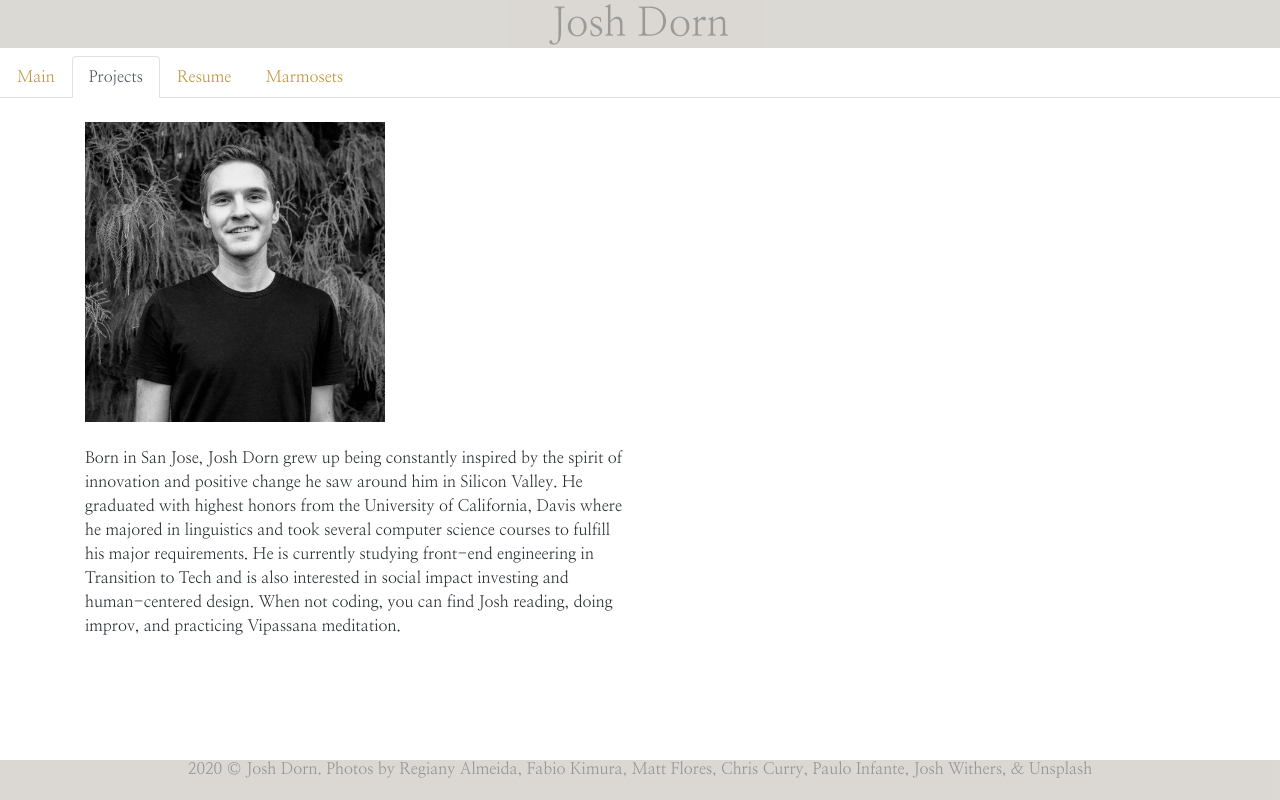
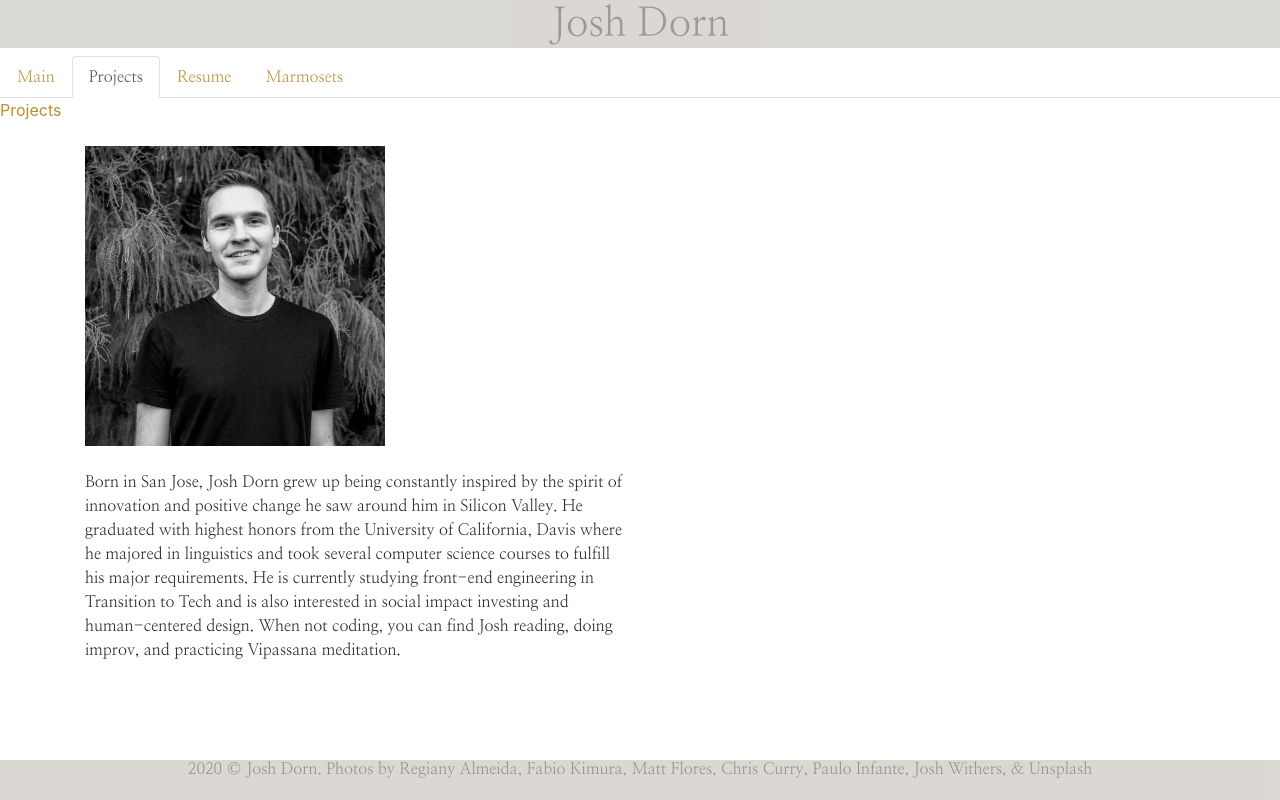
Before and after one commit to jrdorn/jrdorn.github.io, a React (Create React App) app in the folder personal-website/: page / in a window 1280 px wide. Both pictures are taken after a click on the tab "Projects". Built offline with nearby package versions, Linux system fonts and the light colour scheme.

Commit message:
Navbar links

```diff
--- a/personal-website/src/App.js
+++ b/personal-website/src/App.js
@@ -10,8 +10,11 @@ import Col from "react-bootstrap/Col";
 
 import profile_pic from "./img/profile_pic.jpg";
 
+
+
 function App() {
   return (
+
     <body className="App">
       <header>
         <h1 id="top">Josh Dorn</h1>
--- a/personal-website/src/components/navbar.js
+++ b/personal-website/src/components/navbar.js
@@ -5,10 +5,14 @@ import Tab from "react-bootstrap/Tab";
 
 import Resume from "../docs/resume.pdf";
 
+
+
 class Navbar extends React.Component {
+
   render() {
 
     return (
+
       <Tabs >
         <Tab eventKey="main" title="Main"></Tab>
         <Tab eventKey="projects" title="Projects">
@@ -16,13 +20,14 @@ class Navbar extends React.Component {
             href="https://github.com/jrdorn"
             target="_blank"
             rel="noopener noreferrer"
-          ></a>
+          >Projects</a>
         </Tab>
+
         <Tab eventKey="resume" title="Resume">
-          <a href= {Resume} target="_blank" rel="noopener noreferrer">
-            Resume
-          </a>
+          <a href= {Resume} target="_blank" rel="noopener noreferrer">Resume</a>
         </Tab>
+
+
         <Tab eventKey="marmosets" title="Marmosets"></Tab>
       </Tabs>
     );
```
